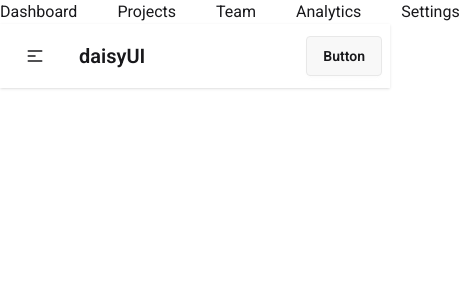
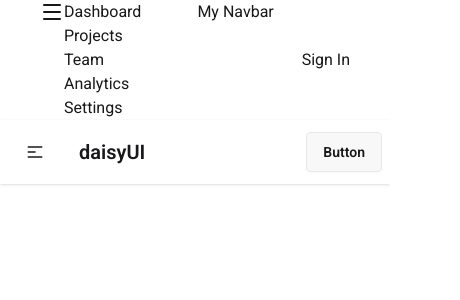
Before and after one commit to naheunpranto/PH-13-Module-34, a React (Vite) app: page /settings in a window 390 px wide. Shown: the top 300 px of the page, 460 px wide, since content can reach past the window. Built offline with nearby package versions, Linux system fonts and the light colour scheme.

Commit message:
Dynamic Menu Button Toggle and menu taggle

```diff
--- a/src/components/Navbar/Navbar.jsx
+++ b/src/components/Navbar/Navbar.jsx
@@ -1,5 +1,6 @@
-import React from 'react';
+import React, { useState } from 'react';
 import Link from './Link';
+import { Menu, X } from 'lucide-react';
 
 const navData = [
   {
@@ -30,12 +31,27 @@
 ];
 
 const Navbar = () => {
+
+    const [open, setOpen] = useState(false)
+
+    const links = navData.map(route => <Link key = {route.id} route = {route}></Link>)
+
+
     return (
-        <nav>
+        <nav className='flex justify-between mx-10'>
+            <span className='flex' onClick={() => {setOpen(!open)}}>
+              { open ? <X className='md:hidden'></X> : <Menu className='md:hidden'></Menu>}
 
-            <ul className='flex'>
+              <ul className='md:hidden'>
+                {links}
+              </ul>
+
+              <h3 className='ml-4'>My Navbar</h3>
+            </span>
+
+            <ul className='md:flex hidden'>
                 {
-                    navData.map(route => <Link key = {route.id} route = {route}></Link>)
+                    links
                 }
             </ul>
 
@@ -52,6 +68,8 @@
                 <li className='mr-10'><a href="/about">About</a></li>
                 <li className='mr-10'><a href="/blog">Blog</a></li>
             </ul> */}
+
+            <button>Sign In</button>
         </nav>
     );
 };
```
